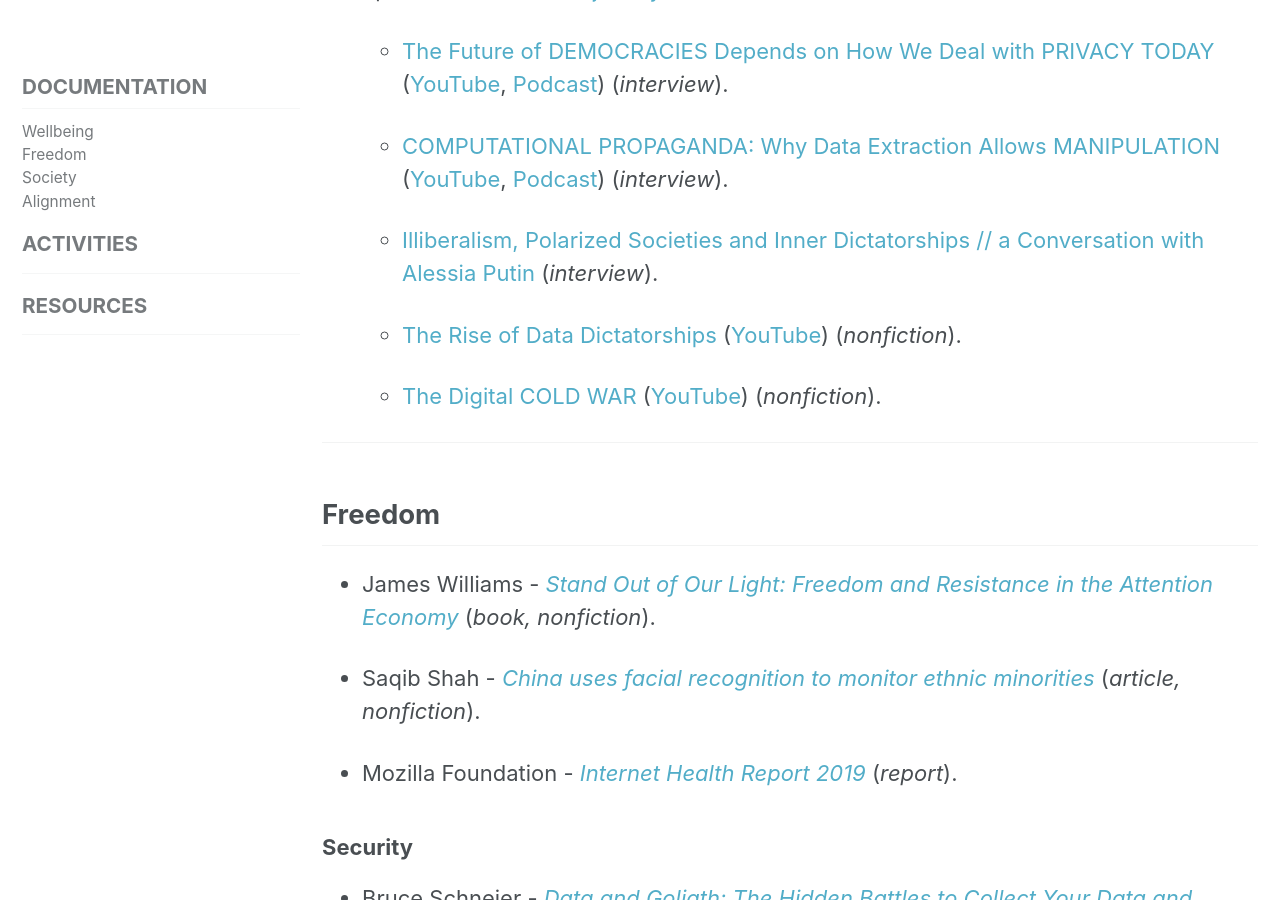
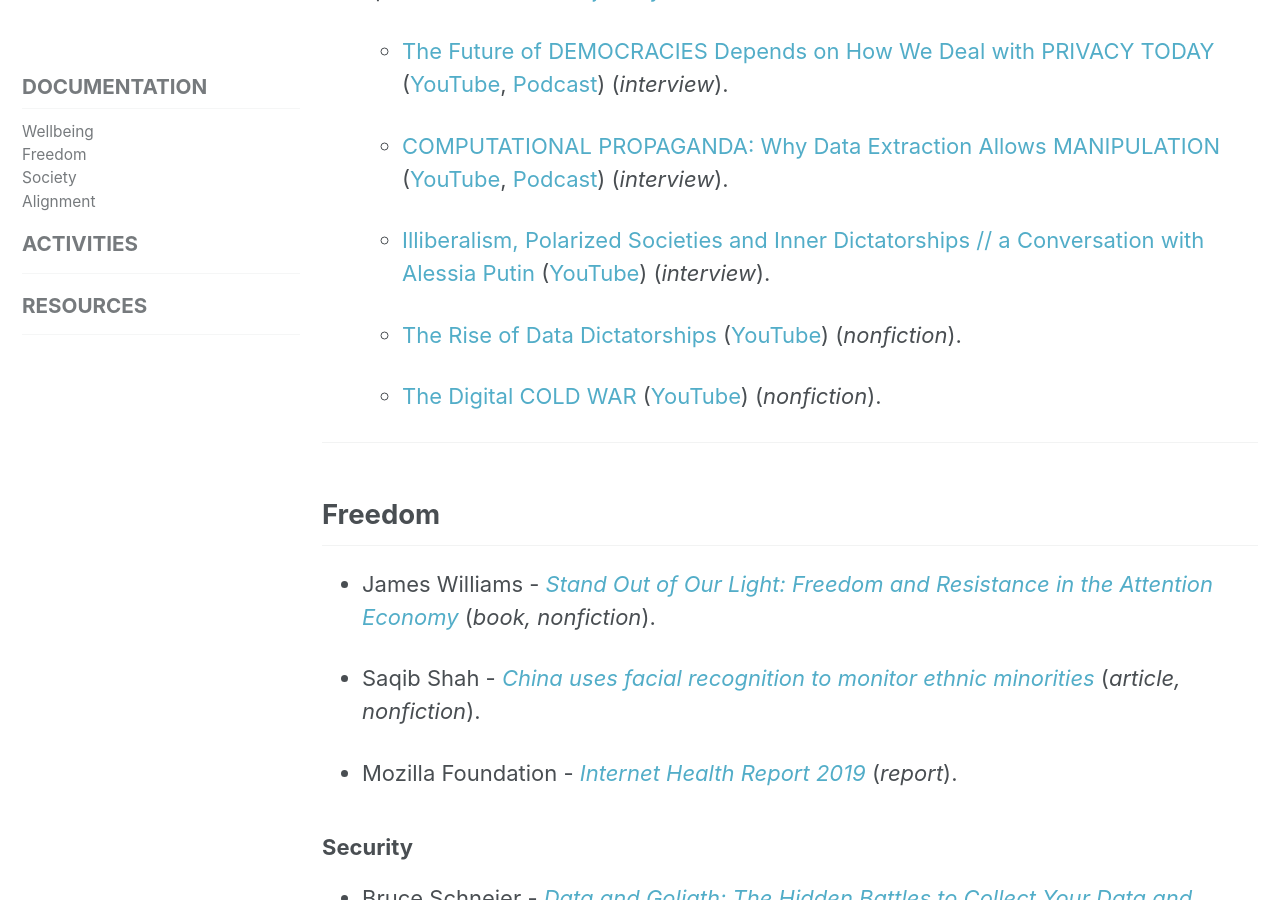
Before and after one commit to humanetech-community/community-hub, a Jekyll site: the page built from _resources/00-resources-root.md, in a window 1280 px wide and 900 px high, scrolled down 2033 px. Built offline with Jekyll 4.4.1, drawn with Linux system fonts in a browser that asks for light colours; cached includes are drawn as plain includes; nearby versions of some CDN libraries.

Commit message:
archive.org link added - #93

```diff
--- a/_resources/00-resources-root.md
+++ b/_resources/00-resources-root.md
@@ -69,7 +69,7 @@
 
   - [COMPUTATIONAL PROPAGANDA: Why Data Extraction Allows MANIPULATION](https://archive.org/details/COMPUTATIONALPROPAGANDAWhyDataExtractionAllowsMANIPULATIONInterviewWithMartaPeir) ([YouTube](https://www.youtube.com/watch?v=0PId2LL5M0c),  [Podcast](https://borjas.blog/episodes/privateid-s01e16-podcast-borja-moya.mp3)) (_interview_).
 
-  - [Illiberalism, Polarized Societies and Inner Dictatorships // a Conversation with Alessia Putin](https://www.youtube.com/watch?v=sKCFzQWDogA) (_interview_).
+  - [Illiberalism, Polarized Societies and Inner Dictatorships // a Conversation with Alessia Putin](https://archive.org/details/ILLIBERALISMPolarizedSocietiesAndInnerDICTATORSHIPSAlessiaPutinTheBMShowByBorjaMoya) ([YouTube](https://www.youtube.com/watch?v=sKCFzQWDogA)) (_interview_).
 
   - [The Rise of Data Dictatorships](https://archive.org/details/TheRiseOfDataDictatorshipsTheBmShowBorjaMoya) ([YouTube](https://www.youtube.com/watch?v=Ei-8j2zJNGI)) (_nonfiction_).
 
```
